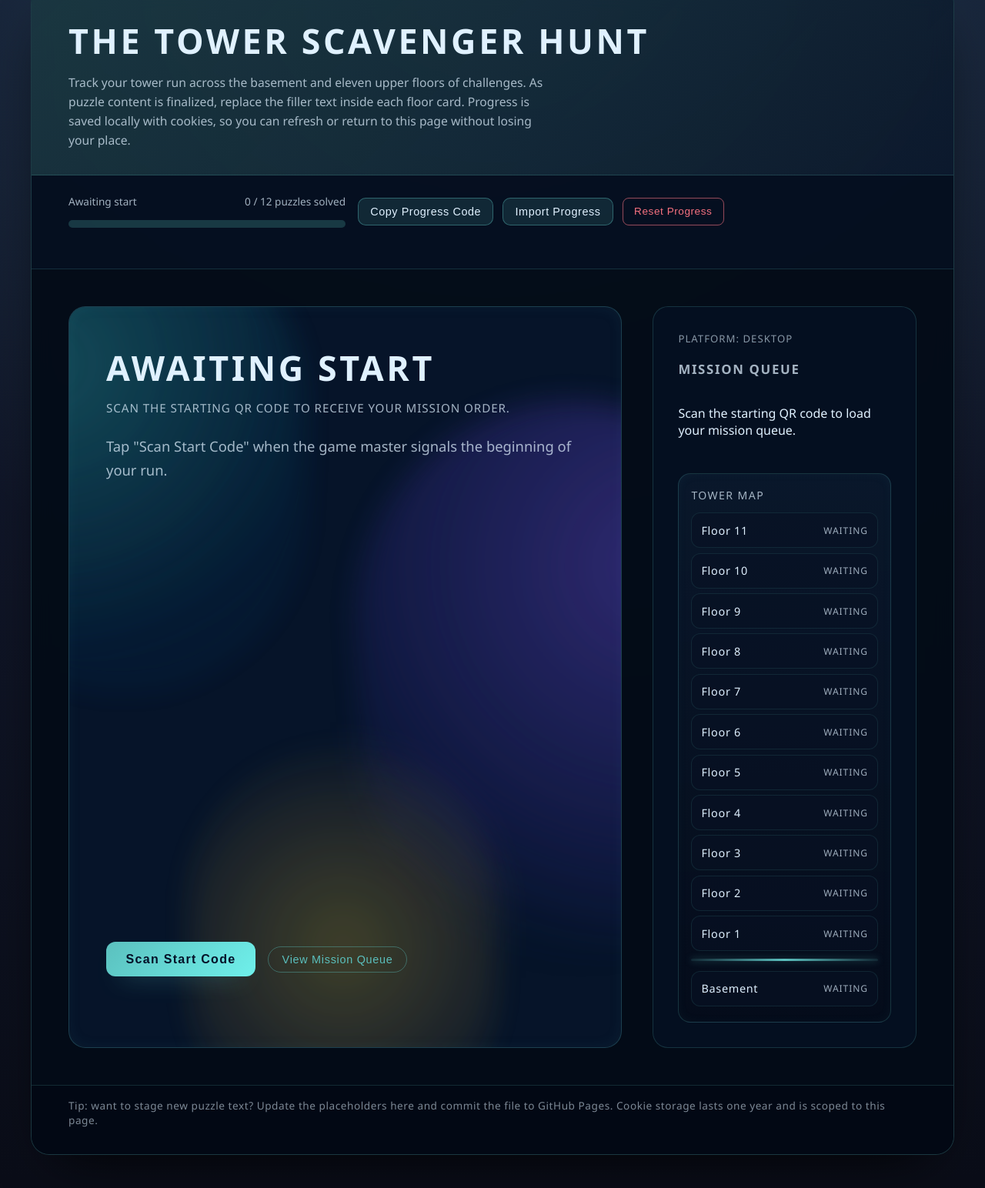
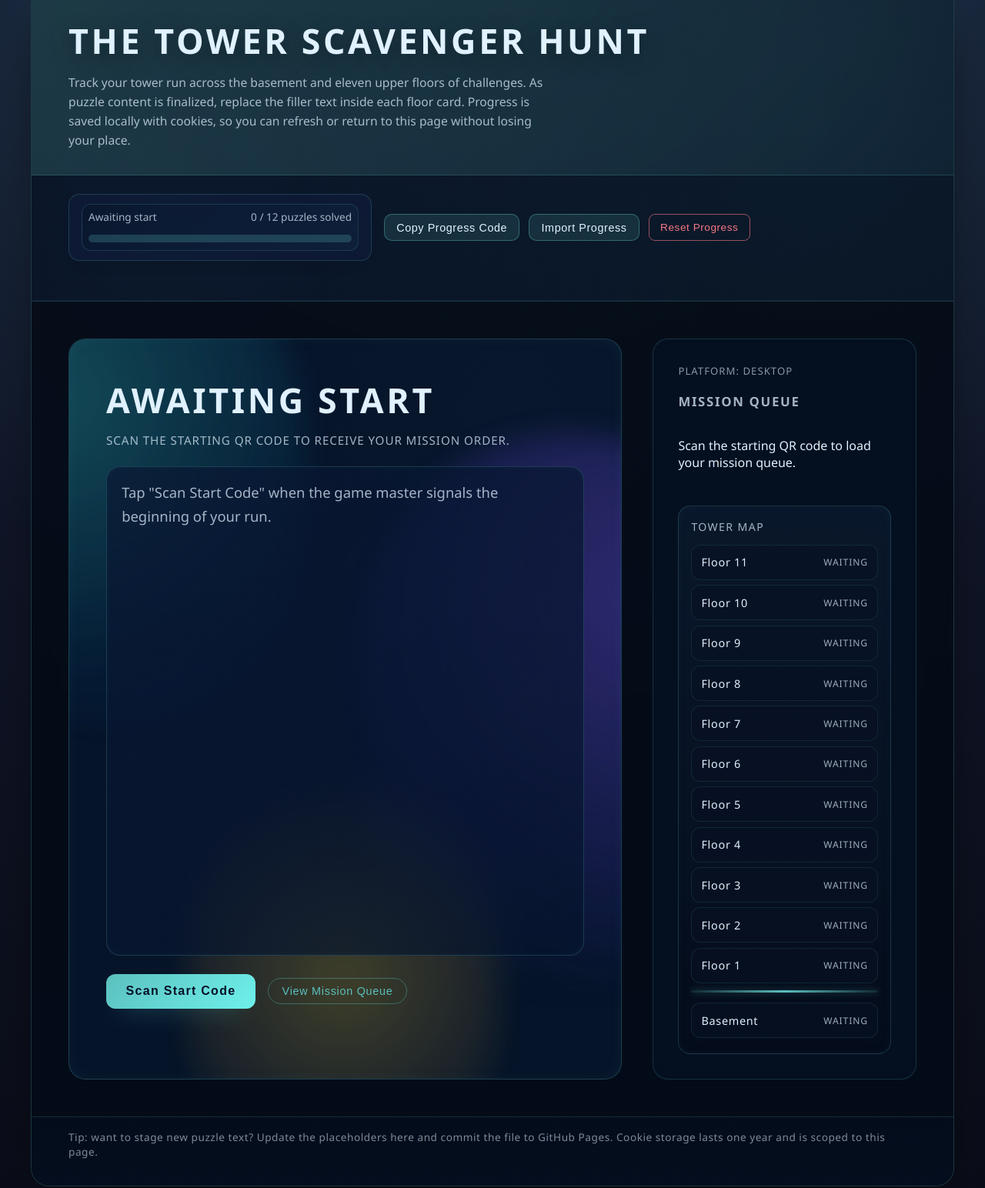
Before and after one commit to JT6602/jt6602.github.io, a plain HTML site: page index.html in a window 1280 px wide. Shown: the part 51-1595 px from the top of the page at 77% size. Drawn offline with Linux system fonts and the light colour scheme.

Commit message:
Enhance styling and layout of main components with improved gradients, shadows, and animations for a more engaging user experience

```diff
--- a/index.html
+++ b/index.html
@@ -34,6 +34,7 @@
       display: flex;
       justify-content: center;
       padding: 2rem 1.5rem 3rem;
+      position: relative;
     }
 
     main {
@@ -47,12 +48,28 @@
       display: flex;
       flex-direction: column;
       min-height: calc(100vh - 6rem);
+      position: relative;
+      z-index: 1;
+    }
+
+    main::before {
+      content: "";
+      position: absolute;
+      inset: 0;
+      pointer-events: none;
+      background: radial-gradient(circle at 15% 20%, rgba(120, 180, 255, 0.06), transparent 45%),
+        radial-gradient(circle at 85% 12%, rgba(91, 192, 190, 0.08), transparent 40%),
+        linear-gradient(180deg, transparent 75%, rgba(10, 22, 50, 0.25));
+      mix-blend-mode: screen;
+      opacity: 0.85;
     }
 
     header {
       padding: 2.5rem clamp(1.5rem, 4vw, 3rem) 2rem;
       background: linear-gradient(135deg, rgba(91, 192, 190, 0.22), rgba(72, 149, 239, 0.08));
       border-bottom: 1px solid rgba(91, 192, 190, 0.18);
+      position: relative;
+      z-index: 2;
     }
 
     h1 {
@@ -60,6 +77,7 @@
       font-size: clamp(2rem, 4vw, 2.8rem);
       letter-spacing: 0.08em;
       text-transform: uppercase;
+      text-shadow: 0 8px 28px rgba(0, 0, 0, 0.35);
     }
 
     header p {
@@ -78,6 +96,7 @@
       align-items: center;
       background: rgba(7, 16, 33, 0.85);
       border-bottom: 1px solid rgba(91, 192, 190, 0.18);
+      box-shadow: inset 0 -1px 0 rgba(91, 192, 190, 0.08);
     }
 
     .progress-panel {
@@ -85,6 +104,11 @@
       gap: 1rem;
       align-items: center;
       flex-wrap: wrap;
+      background: rgba(10, 24, 52, 0.6);
+      border: 1px solid rgba(91, 192, 190, 0.2);
+      border-radius: 14px;
+      padding: 0.75rem 1rem;
+      box-shadow: 0 12px 24px -22px rgba(0, 0, 0, 0.75);
     }
 
     .action-buttons {
@@ -126,6 +150,7 @@
       opacity: 0;
       transform: translateY(-6px);
       transition: opacity 0.22s ease, transform 0.22s ease;
+      box-shadow: 0 12px 30px -22px rgba(91, 192, 190, 0.5);
     }
 
     .status-message.visible {
@@ -147,6 +172,10 @@
 
     .progress-wrapper {
       width: clamp(200px, 30vw, 360px);
+      padding: 0.35rem 0.5rem 0.5rem;
+      border-radius: 12px;
+      background: linear-gradient(135deg, rgba(4, 16, 36, 0.9), rgba(9, 26, 52, 0.82));
+      border: 1px solid rgba(91, 192, 190, 0.18);
     }
 
     .progress-label {
@@ -206,6 +235,8 @@
       gap: clamp(1.5rem, 4vw, 2.5rem);
       padding: clamp(1.5rem, 5vw, 3rem);
       background: rgba(4, 12, 24, 0.78);
+      position: relative;
+      z-index: 1;
     }
 
     .puzzle-view {
@@ -222,6 +253,18 @@
       overflow: hidden;
     }
 
+    .puzzle-view::after {
+      content: "";
+      position: absolute;
+      inset: 0;
+      pointer-events: none;
+      border-radius: inherit;
+      background: linear-gradient(180deg, rgba(9, 26, 52, 0.15), transparent 45%),
+        radial-gradient(circle at 80% 8%, rgba(91, 192, 190, 0.12), transparent 40%);
+      opacity: 0.9;
+      z-index: -1;
+    }
+
     .puzzle-hero {
       display: flex;
       flex-direction: column;
@@ -255,6 +298,11 @@
       max-width: 70ch;
       position: relative;
       z-index: 1;
+      padding: 1.1rem 1.2rem;
+      border-radius: 18px;
+      background: linear-gradient(135deg, rgba(10, 24, 52, 0.75), rgba(6, 20, 44, 0.65));
+      border: 1px solid rgba(91, 192, 190, 0.22);
+      box-shadow: inset 0 0 25px -22px rgba(91, 192, 190, 0.7);
     }
 
     .stage-actions {
@@ -373,6 +421,18 @@
       }
     }
 
+    @keyframes glowPulse {
+      0%,
+      100% {
+        box-shadow: 0 20px 40px -28px rgba(91, 192, 190, 0.6);
+        border-color: rgba(91, 192, 190, 0.55);
+      }
+      50% {
+        box-shadow: 0 24px 44px -26px rgba(91, 192, 190, 0.85);
+        border-color: rgba(91, 192, 190, 0.9);
+      }
+    }
+
     .answer-form {
       display: flex;
       flex-wrap: wrap;
@@ -392,6 +452,7 @@
       padding: 0.65rem 0.85rem;
       letter-spacing: 0.05em;
       font-size: 0.95rem;
+      box-shadow: inset 0 12px 25px -24px rgba(91, 192, 190, 0.75);
     }
 
     .answer-form button {
@@ -427,6 +488,8 @@
       color: #041128;
       box-shadow: 0 15px 32px -20px var(--accent);
       transition: transform 0.18s ease, box-shadow 0.18s ease, filter 0.18s ease;
+      position: relative;
+      overflow: hidden;
     }
 
     .primary-action:hover,
@@ -435,6 +498,20 @@
       transform: translateY(-2px);
       box-shadow: 0 18px 36px -18px var(--accent);
       filter: brightness(1.05);
+    }
+
+    .primary-action::after {
+      content: "";
+      position: absolute;
+      inset: 0;
+      background: linear-gradient(120deg, transparent 30%, rgba(255, 255, 255, 0.4), transparent 70%);
+      transform: translateX(-150%);
+      transition: transform 0.4s ease;
+    }
+
+    .primary-action:hover::after,
+    .primary-action:focus-visible::after {
+      transform: translateX(150%);
     }
 
     .secondary-link {
@@ -465,6 +542,7 @@
       flex-direction: column;
       gap: 1.2rem;
       position: relative;
+      box-shadow: inset 0 0 24px -22px rgba(91, 192, 190, 0.35);
     }
 
     .tower-map {
@@ -526,6 +604,7 @@
       background: linear-gradient(135deg, rgba(91, 192, 190, 0.32), rgba(48, 189, 208, 0.28));
       transform: translateX(4px);
       box-shadow: 0 16px 30px -28px var(--accent);
+      animation: glowPulse 2.4s ease-in-out infinite;
     }
 
     .tower-map-level.is-solved {
@@ -635,6 +714,8 @@
       font-size: 0.92rem;
       letter-spacing: 0.04em;
       transition: border-color 0.18s ease, transform 0.18s ease;
+      position: relative;
+      overflow: hidden;
     }
 
     .progress-content {
@@ -648,11 +729,25 @@
       background: rgba(18, 44, 72, 0.85);
       box-shadow: 0 20px 40px -28px var(--accent);
       transform: translateX(6px);
+      animation: glowPulse 2.2s ease-in-out infinite;
+    }
+
+    .progress-item.active::after {
+      content: "";
+      position: absolute;
+      inset: 0;
+      pointer-events: none;
+      background: linear-gradient(135deg, rgba(91, 192, 190, 0.14), transparent 65%);
     }
 
     .progress-item.complete {
       border-color: rgba(91, 192, 190, 0.8);
       background: rgba(28, 53, 74, 0.85);
+    }
+
+    .progress-item:hover {
+      border-color: rgba(91, 192, 190, 0.45);
+      background: rgba(14, 32, 60, 0.85);
     }
 
     .progress-index {
@@ -723,6 +818,16 @@
       gap: 1.5rem;
       color: var(--text);
       box-shadow: 0 30px 80px -45px black;
+      position: relative;
+      overflow: hidden;
+    }
+
+    .modal-dialog::after {
+      content: "";
+      position: absolute;
+      inset: 0;
+      pointer-events: none;
+      background: linear-gradient(180deg, rgba(91, 192, 190, 0.12), transparent 50%);
     }
 
     .modal-dialog h2 {
@@ -756,6 +861,7 @@
       background: rgba(12, 30, 54, 0.8);
       cursor: pointer;
       transition: transform 0.18s ease, border-color 0.18s ease, background 0.18s ease;
+      box-shadow: 0 15px 30px -28px rgba(0, 0, 0, 0.8);
     }
 
     .team-select:hover,
@@ -776,6 +882,7 @@
       border-radius: 18px;
       border: 1px solid rgba(91, 192, 190, 0.3);
       background: rgba(3, 9, 21, 0.8);
+      box-shadow: 0 20px 40px -32px rgba(91, 192, 190, 0.6);
     }
 
     .scan-status {
@@ -842,6 +949,7 @@
       .progress-panel {
         width: 100%;
         justify-content: flex-start;
+        padding: 0.85rem 1rem;
       }
 
       .progress-wrapper {
```
